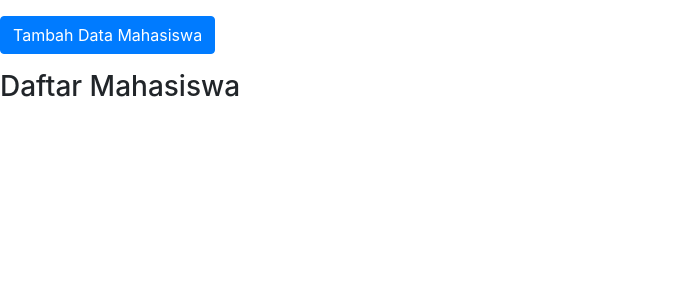
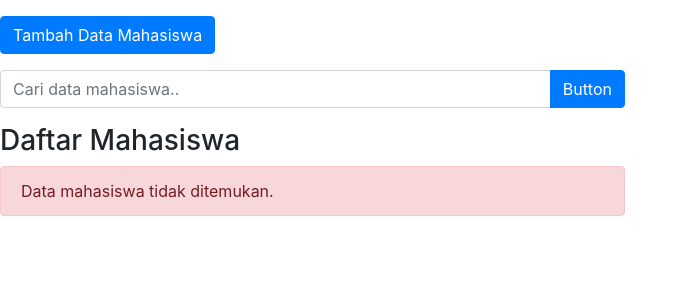
Before and after one commit to fahlev-dev/ci-app, a CodeIgniter app: page /ci-app/mahasiswa in a window 1280 px wide. Shown: the part 56-356 px from the top of the page, without its empty margins (0-688 px from the left). Run offline with CodeIgniter, Linux system fonts and the light colour scheme; data that the repository does not hold is empty.

Commit message:
menambahkan tombol cari, detail, dan ubah

```diff
--- a/application/views/mahasiswa/index.php
+++ b/application/views/mahasiswa/index.php
@@ -19,11 +19,31 @@
 
 <div class="row mt-3">
     <div class="col-md-6">
+        <form action="" method="POST">
+            <div class="input-group">
+                <input type="text" class="form-control" placeholder="Cari data mahasiswa.." name="keyword">
+                <div class="input-group-append">
+                    <button class="btn btn-primary" type="submit">Button</button>
+                </div>
+            </div>
+        </form>
+    </div>
+</div>
+
+<div class="row mt-3">
+    <div class="col-md-6">
     <ul class="list-group">
         <h3>Daftar Mahasiswa</h3>
+        <?php if(empty($mahasiswa)) : ?>
+            <div class="alert alert-danger" role="alert">
+                Data mahasiswa tidak ditemukan.
+            </div>
+        <?php endif; ?>
         <?php foreach($mahasiswa as $mhs) : ?>
             <li class="list-group-item"><?= $mhs['nama']; ?>
                 <a href="<?= base_url(); ?>mahasiswa/hapus/<?= $mhs['id']; ?>" class="badge badge-danger float-right" onclick="return confirm('yakin?');">Hapus</a>
+                <a href="<?= base_url(); ?>mahasiswa/ubah/<?= $mhs['id']; ?>" class="badge badge-success float-right">Ubah</a>
+                <a href="<?= base_url(); ?>mahasiswa/detail/<?= $mhs['id']; ?>" class="badge badge-primary float-right">Detail</a>
             </li>
         <?php endforeach; ?>
     </ul>
```
